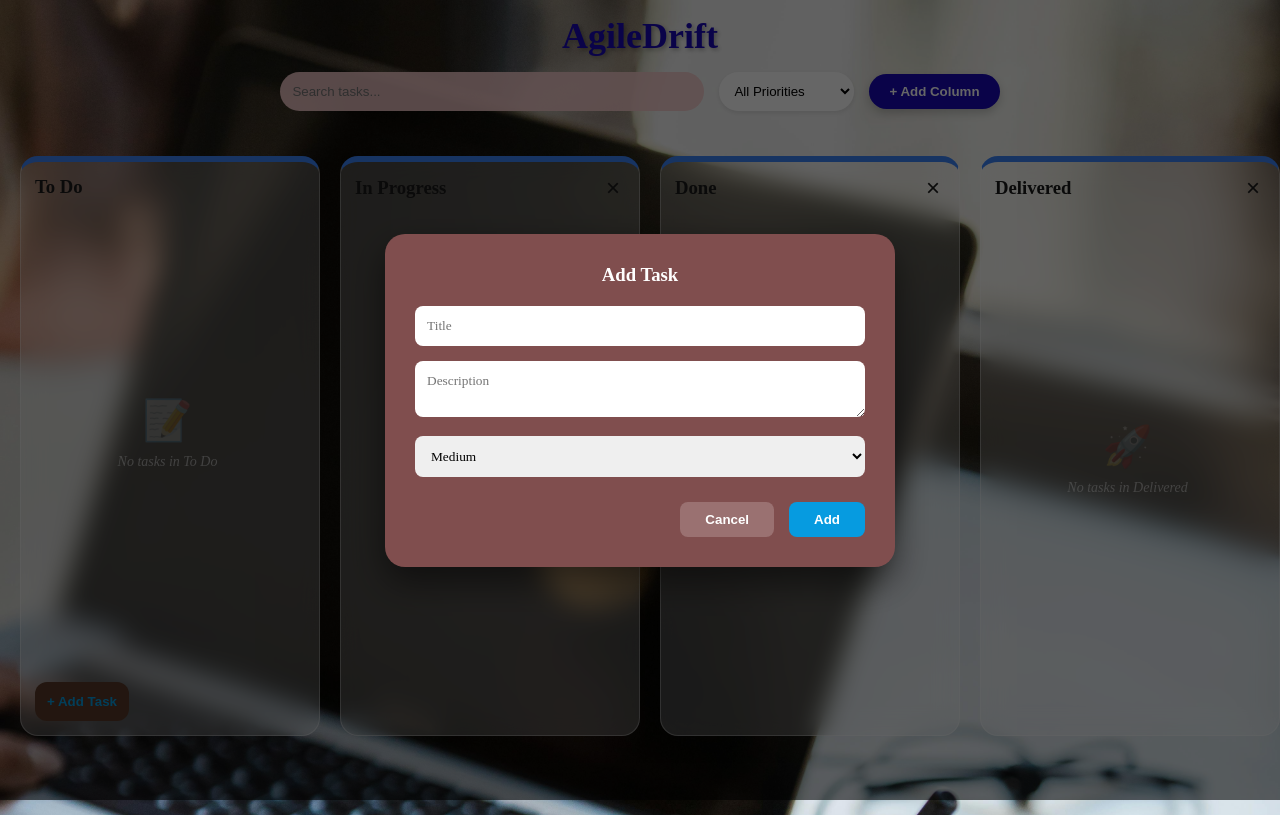
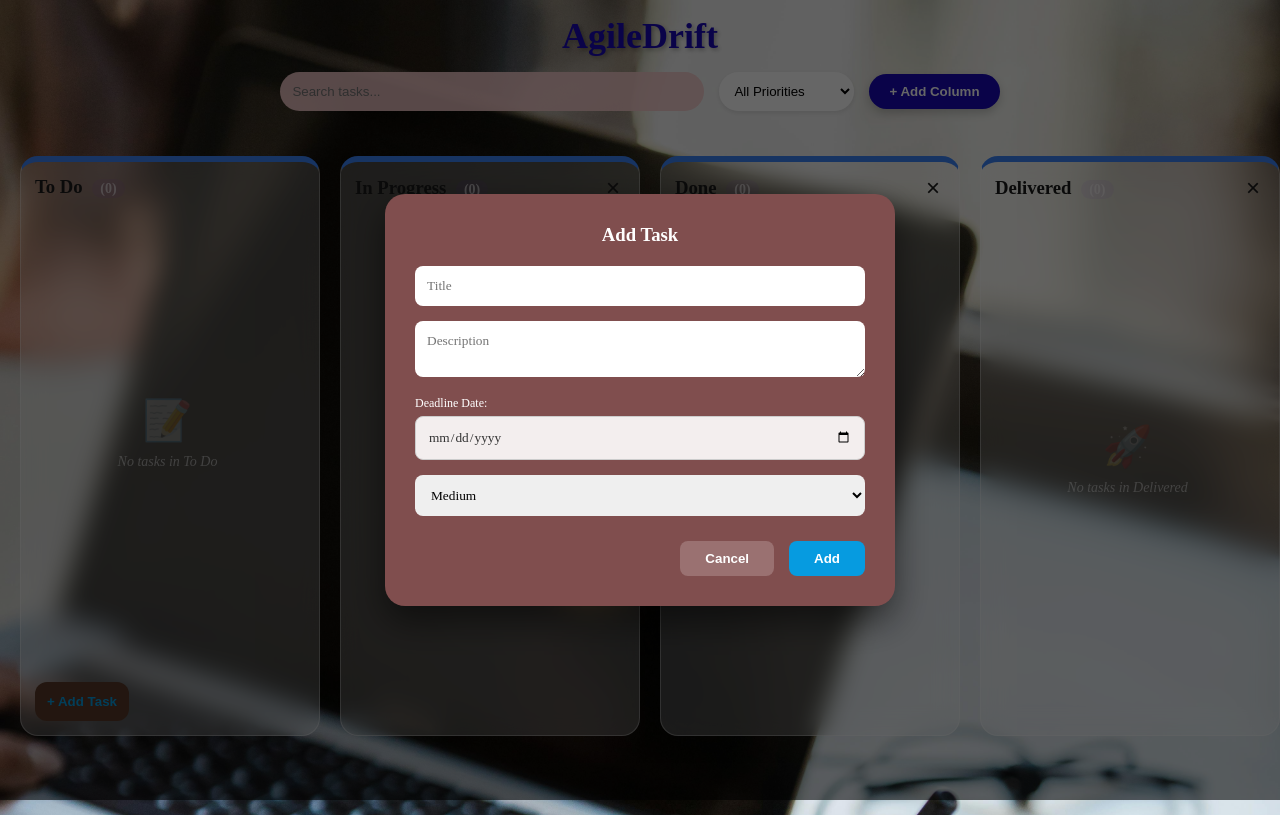
Before and after one commit to upadhyaya09/agiledriftflow, an Angular app: page / in a window 1280 px wide. Both pictures are taken after a click on the button "+ Add Task". Built offline with nearby package versions, Linux system fonts and the light colour scheme.

Commit message:
fixed the deadline of the tasks.

```diff
--- a/src/app/board/board.css
+++ b/src/app/board/board.css
@@ -156,6 +156,16 @@ html, body {
   color: #1a1a1a;
 }
 
+.task-count {
+  font-size: 14px;
+  color: rgba(247, 244, 244, 0.6); /* Slightly faded color */
+  background: rgba(114, 3, 241, 0.05);
+  padding: 2px 8px;
+  border-radius: 10px;
+  margin-left: 5px;
+  vertical-align: middle;
+}
+
 .remove-col-btn {
   background: transparent;
   border: none;
@@ -301,6 +311,27 @@ html, body {
   background: #6d4732;
 }
 
+.task-dates {
+  display: flex;
+  flex-direction: column;
+  gap: 2px;
+  margin: 8px 0;
+  border-top: 1px solid rgba(255, 255, 255, 0.1);
+  padding-top: 5px;
+}
+
+.task-dates small {
+  font-size: 11px;
+  color: rgba(255, 255, 255, 0.7);
+}
+
+/* Optional: Make the deadline red if it's very soon */
+.overdue {
+  color: #ff4d4d !important;
+  font-weight: bold;
+  text-shadow: 0 0 5px rgba(255, 71, 71, 0.3);
+}
+
 /* ================= MODAL ================= */
 .modal-backdrop {
   position: fixed;
@@ -339,6 +370,14 @@ html, body {
   border: none;
   font-family: inherit;
   box-sizing: border-box;
+}
+
+/* Modal Styling for the Date Input to match your theme */
+.modal input[type="date"] {
+  background: rgba(255, 255, 255, 0.9);
+  border: 1px solid #ccc;
+  color: #333;
+  cursor: pointer;
 }
 
 .modal-actions {
--- a/src/app/board/board.html
+++ b/src/app/board/board.html
@@ -23,7 +23,10 @@
   <div class="column" *ngFor="let col of columns; let i = index">
 
     <div class="column-header-container">
-      <h3 class="column-header">{{ col.title }}</h3>
+      <h3 class="column-header">
+        {{ col.title }}
+        <span class="task-count">({{ filterTasks(col.status).length }})</span>
+      </h3>
       <button class="remove-col-btn" (click)="removeColumn(i)" *ngIf="col.status !== 'todo'">×</button>
     </div>
 
@@ -45,6 +48,15 @@
 
         <h4>{{ task.title }}</h4>
         <p>{{ task.description }}</p>
+
+        <div class="task-dates">
+          <small>📅 Created: {{ task.createdAt | date:'shortDate' }}</small>
+
+          <small *ngIf="task.deadline" [class.overdue]="isOverdue(task.deadline)">
+            🏁 Due: {{ task.deadline | date:'shortDate' }}
+            <span *ngIf="isOverdue(task.deadline)"> (Urgent!)</span>
+          </small>
+        </div>
 
         <div class="task-footer">
           <span class="priority {{ task.priority | lowercase }}">
@@ -76,6 +88,13 @@
     <input type="text" placeholder="Title" [(ngModel)]="newTask.title" />
     <textarea placeholder="Description" [(ngModel)]="newTask.description"></textarea>
 
+    <div class="modal-field">
+      <label style="color: white; font-size: 12px; display: block; margin-bottom: 5px;">
+        Deadline Date:
+      </label>
+      <input type="date" [(ngModel)]="newTask.deadline" />
+    </div>
+
     <select [(ngModel)]="newTask.priority">
       <option>High</option>
       <option>Medium</option>
--- a/src/app/board/board.ts
+++ b/src/app/board/board.ts
@@ -38,7 +38,9 @@ export class BoardComponent {
     title: '',
     description: '',
     priority: 'Medium',
-    status: 'todo'
+    status: 'todo',
+    createdAt: new Date(),
+    deadline: '' // Will hold the user input date
   };
 
   //  COLUMN MANAGEMENT
@@ -76,6 +78,14 @@ export class BoardComponent {
     }
   }
 
+  // ADD THIS METHOD INSIDE THE CLASS
+  isOverdue(deadline: string): boolean {
+    if (!deadline) return false;
+    const today = new Date();
+    today.setHours(0, 0, 0, 0); // Normalize to start of day for accurate comparison
+    const dueDate = new Date(deadline);
+    return dueDate <= today;
+  }
 
   //  UPDATED FILTER (Still used by the HTML loop)
   filterTasks(status: string) {
@@ -107,7 +117,9 @@ export class BoardComponent {
       title: '',
       description: '',
       priority: 'Medium',
-      status: status
+      status: status ,
+      createdAt: new Date(),
+      deadline: '' // Will hold the user input date
     };
     this.showModal = true;
   }
@@ -125,7 +137,8 @@ export class BoardComponent {
     if (this.isEditMode && this.editTaskRef) {
       Object.assign(this.editTaskRef, this.newTask);
     } else {
-      this.tasks.push({ ...this.newTask });
+      const taskToAdd = { ...this.newTask, createdAt: new Date() };
+      this.tasks.push(taskToAdd);
     }
 
     this.sortTasks();
@@ -153,8 +166,22 @@ export class BoardComponent {
 
   // ---------- PRIORITY SORT ----------
   sortTasks() {
-    const order: any = { High: 1, Medium: 2, Low: 3 };
-    this.tasks.sort((a, b) => order[a.priority] - order[b.priority]);
+  const priorityOrder: any = { High: 1, Medium: 2, Low: 3 };
+
+  this.tasks.sort((a, b) => {
+      // 1. Sort by Priority
+     if (priorityOrder[a.priority] !== priorityOrder[b.priority]) {
+       return priorityOrder[a.priority] - priorityOrder[b.priority];
+     }
+
+     // 2. Sort by Deadline (if priority is the same)
+     if (a.deadline && b.deadline) {
+       return new Date(a.deadline).getTime() - new Date(b.deadline).getTime();
+     }
+
+     // 3. Sort by Creation Date (if deadline is also same or missing)
+      return new Date(a.createdAt).getTime() - new Date(b.createdAt).getTime();
+     });
   }
 
 }
```
